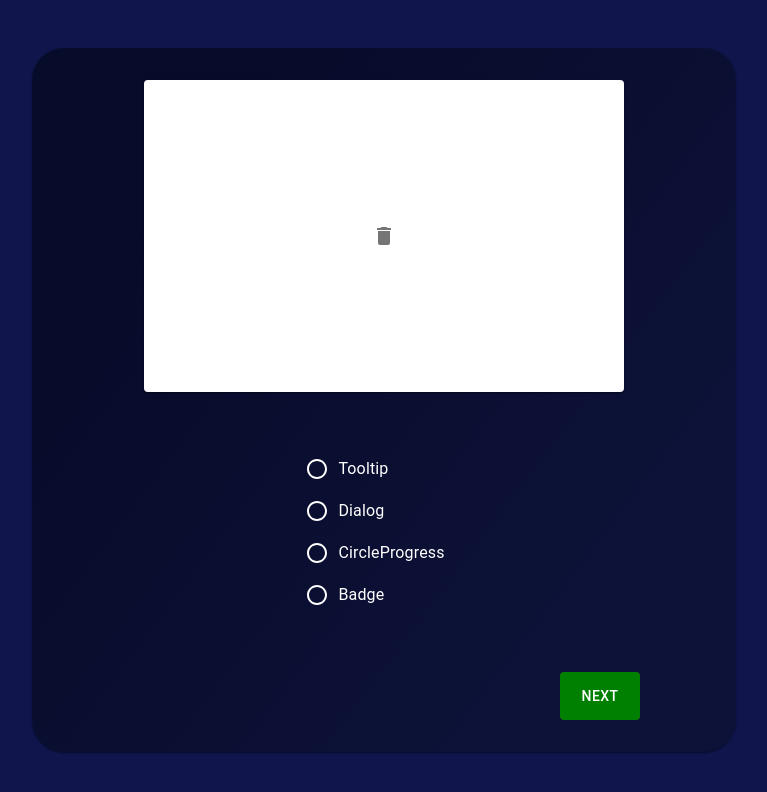
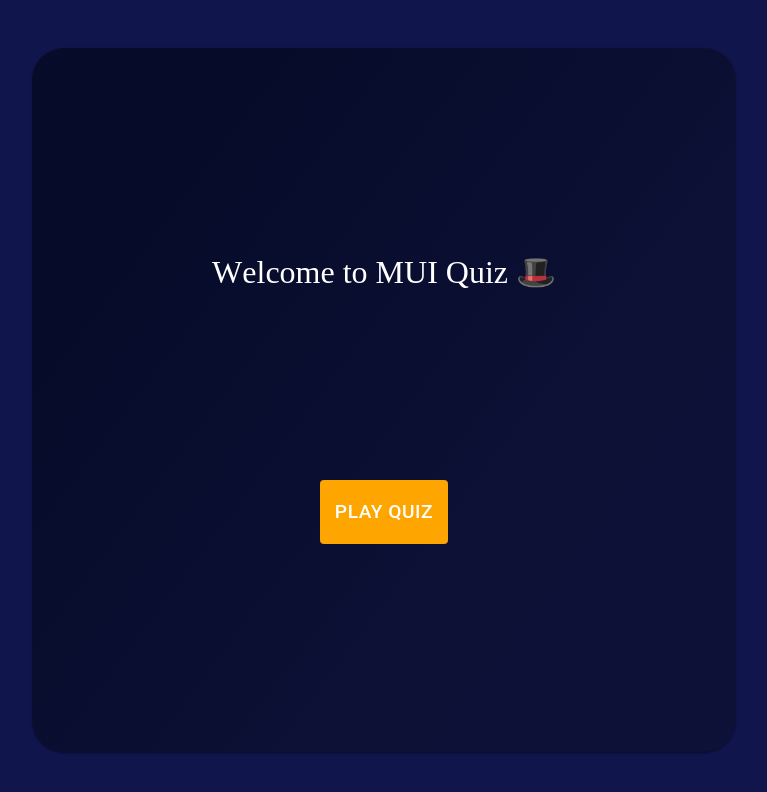
Before and after one commit to userHWSeo/ui-quiz, a React (Create React App) app: page / in a window 1280 px wide. Shown: the top 792 px of the page, without its empty margins (256-1023 px from the left). Built offline with nearby package versions, Linux system fonts and the light colour scheme.

Commit message:
초기 페이지 및 Framer-Motion, Router 추가

```diff
--- a/package.json
+++ b/package.json
@@ -15,8 +15,10 @@
     "@types/node": "^16.18.46",
     "@types/react": "^18.2.21",
     "@types/react-dom": "^18.2.7",
+    "framer-motion": "^10.16.4",
     "react": "^18.2.0",
     "react-dom": "^18.2.0",
+    "react-router-dom": "^6.16.0",
     "react-scripts": "5.0.1",
     "styled-components": "^5.3.11",
     "styled-reset": "^4.5.1",
--- a/src/App.tsx
+++ b/src/App.tsx
@@ -1,4 +1,7 @@
-import QuestionCard from "./components/QuestionCard";
+import { BrowserRouter, Routes, Route } from "react-router-dom";
+
+import QuestionCard from "./page/QuestionCard";
+import HomeScreen from "./page/HomeScreen";
 import { Reset } from "styled-reset";
 import { styled } from "@mui/system";
 
@@ -12,10 +15,15 @@ const AppBackground = styled("div")({
 
 function App() {
   return (
-    <AppBackground className="App">
-      <Reset />
-      <QuestionCard />
-    </AppBackground>
+    <BrowserRouter>
+      <AppBackground className="App">
+        <Reset />
+        <Routes>
+          <Route path="/" element={<HomeScreen />} />
+          <Route path="/quiz" element={<QuestionCard />} />
+        </Routes>
+      </AppBackground>
+    </BrowserRouter>
   );
 }
 
--- a/src/components/MultipleChoice.tsx
+++ b/src/components/MultipleChoice.tsx
@@ -16,14 +16,17 @@ const MultipleChoiceView = styled("div")({
 
 export default function MultipleChoiceComponent({
   multipleChoiceArr,
-  answer,
+  setChoiceValue,
 }: {
   multipleChoiceArr: string[];
-  answer: string;
+  setChoiceValue: React.Dispatch<React.SetStateAction<string>>;
 }) {
   return (
     <MultipleChoiceView>
-      <RowRadioButtonsGroup choiceView={multipleChoiceArr} />
+      <RowRadioButtonsGroup
+        choiceView={multipleChoiceArr}
+        setChoiceValue={setChoiceValue}
+      />
     </MultipleChoiceView>
   );
 }
--- a/src/components/RadioGroups.tsx
+++ b/src/components/RadioGroups.tsx
@@ -6,11 +6,11 @@ import FormControl from "@mui/material/FormControl";
 
 export default function RowRadioButtonsGroup({
   choiceView,
+  setChoiceValue,
 }: {
   choiceView: string[];
+  setChoiceValue: React.Dispatch<React.SetStateAction<string>>;
 }) {
-  const [choiceValue, setChoiceValue] = useState("");
-
   const changeRadioBtn = (event: React.ChangeEvent<HTMLInputElement>) => {
     setChoiceValue(event.target.value);
   };
--- /dev/null
+++ b/src/components/TextAnimation.tsx
@@ -0,0 +1,60 @@
+import React from "react";
+import { motion } from "framer-motion";
+import { styled } from "@mui/system";
+
+const MotionSpan = styled(motion.span)({
+  color: "white",
+});
+
+export default function TextAnimation({ text }: { text: string }) {
+  // splitting text into letters
+  const letters = Array.from(text);
+
+  // Variants for Container
+  const container = {
+    hidden: { opacity: 0 },
+    visible: (i = 1) => ({
+      opacity: 1,
+      transition: { staggerChildren: 0.03, delayChildren: 0.04 * i },
+    }),
+  };
+
+  // Variants for each letter
+  const child = {
+    visible: {
+      opacity: 1,
+      x: 0,
+      y: 0,
+      transition: {
+        type: "spring",
+        damping: 12,
+        stiffness: 100,
+      },
+    },
+    hidden: {
+      opacity: 0,
+      x: -20,
+      y: 10,
+      transition: {
+        type: "spring",
+        damping: 12,
+        stiffness: 100,
+      },
+    },
+  };
+
+  return (
+    <motion.div
+      style={{ overflow: "hidden", display: "flex", fontSize: "2rem" }}
+      variants={container}
+      initial="hidden"
+      animate="visible"
+    >
+      {letters.map((letter, index) => (
+        <MotionSpan variants={child} key={index}>
+          {letter === " " ? "\u00A0" : letter}
+        </MotionSpan>
+      ))}
+    </motion.div>
+  );
+}
--- a/src/function/index.ts
+++ b/src/function/index.ts
@@ -36,6 +36,7 @@ const multipleChoice = (currentComponent: CurrentComponent) => {
 
 export const questionModelList = () => {
   const resultList: Model[] = [];
+  // const
 
   for (let i = 0; i < 5; i++) {
     const randomCompoenet = findRandomComponent();
--- /dev/null
+++ b/src/page/HomeScreen.tsx
@@ -0,0 +1,48 @@
+import React, { useState } from "react";
+import { Link } from "react-router-dom";
+
+// MUI Components
+import Paper from "@mui/material/Paper";
+import Button from "@mui/material/Button";
+import { styled } from "@mui/system";
+
+// Components
+import TextAnimation from "../components/TextAnimation";
+
+const MainPaper = styled(Paper)({
+  display: "flex",
+  gap: "12rem",
+  flexDirection: "column",
+  justifyContent: "center",
+  alignItems: "center",
+  width: "50%",
+  height: "80%",
+  borderRadius: "2rem",
+  padding: "2rem",
+  background:
+    "linear-gradient(127.09deg, rgba(6, 11, 40, 0.94) 19.41%, rgba(10, 14, 35, 0.49) 76.65%) border-box",
+});
+
+const StepButton = styled(Button)({
+  width: "8rem",
+  height: "4rem",
+  color: "white",
+  fontSize: "1.2rem",
+  backgroundColor: "orange",
+});
+
+const StyledLink = styled(Link)({
+  textDecoration: "none",
+  color: "white",
+});
+
+export default function HomeScreen() {
+  return (
+    <MainPaper>
+      <TextAnimation text="Welcome to MUI Quiz 🎩"></TextAnimation>
+      <StepButton>
+        <StyledLink to="/quiz">Play Quiz</StyledLink>
+      </StepButton>
+    </MainPaper>
+  );
+}
--- a/src/components/QuestionCard.tsx
+++ b/src/page/QuestionCard.tsx
@@ -11,7 +11,7 @@ import { styled } from "@mui/system";
 import { questionModelList } from "../function/index";
 
 // Components
-import MultipleChoiceComponent from "./MultipleChoice";
+import MultipleChoiceComponent from "../components/MultipleChoice";
 
 const MainPaper = styled(Paper)({
   display: "flex",
@@ -54,15 +54,29 @@ const StepButtonWrapper = styled(Box)({
   width: "80%",
 });
 
+const questionList = questionModelList();
+const userChoiceList: string[] = [];
+
 export default function SimplePaper() {
   const TOTAL_QUESTION_COUNT = 4;
-  const questionList = questionModelList();
-  const [currentQuestionCount, setCurrentQuestionCount] = useState(0);
+  const [currentQuestionCount, setCurrentQuestionCount] = useState<number>(0);
+  const [choiceValue, setChoiceValue] = useState<string>("");
 
   const clickStepButton = (step: string) => {
-    if (step === "prev") return setCurrentQuestionCount((prev) => prev - 1);
-    if (step === "next") return setCurrentQuestionCount((prev) => prev + 1);
+    setChoiceValue("");
+    userChoiceList[currentQuestionCount] = choiceValue;
+    if (step === "prev") {
+      return setCurrentQuestionCount((prev) => prev - 1);
+    }
+    if (step === "next") {
+      return setCurrentQuestionCount((prev) => prev + 1);
+    }
+    if (step === "submit") return null;
+    return console.log("clickStepButton Error");
   };
+
+  console.log(userChoiceList);
+  console.log(questionList);
 
   return (
     <MainPaper>
@@ -71,7 +85,7 @@ export default function SimplePaper() {
       </ComponentCard>
       <MultipleChoiceComponent
         multipleChoiceArr={questionList[currentQuestionCount].view}
-        answer={questionList[currentQuestionCount].name}
+        setChoiceValue={setChoiceValue}
       />
       <StepButtonWrapper>
         {currentQuestionCount !== 0 ? (
```
Also changed, not shown: 1 other file (tests, documents, lock files or other folders).
